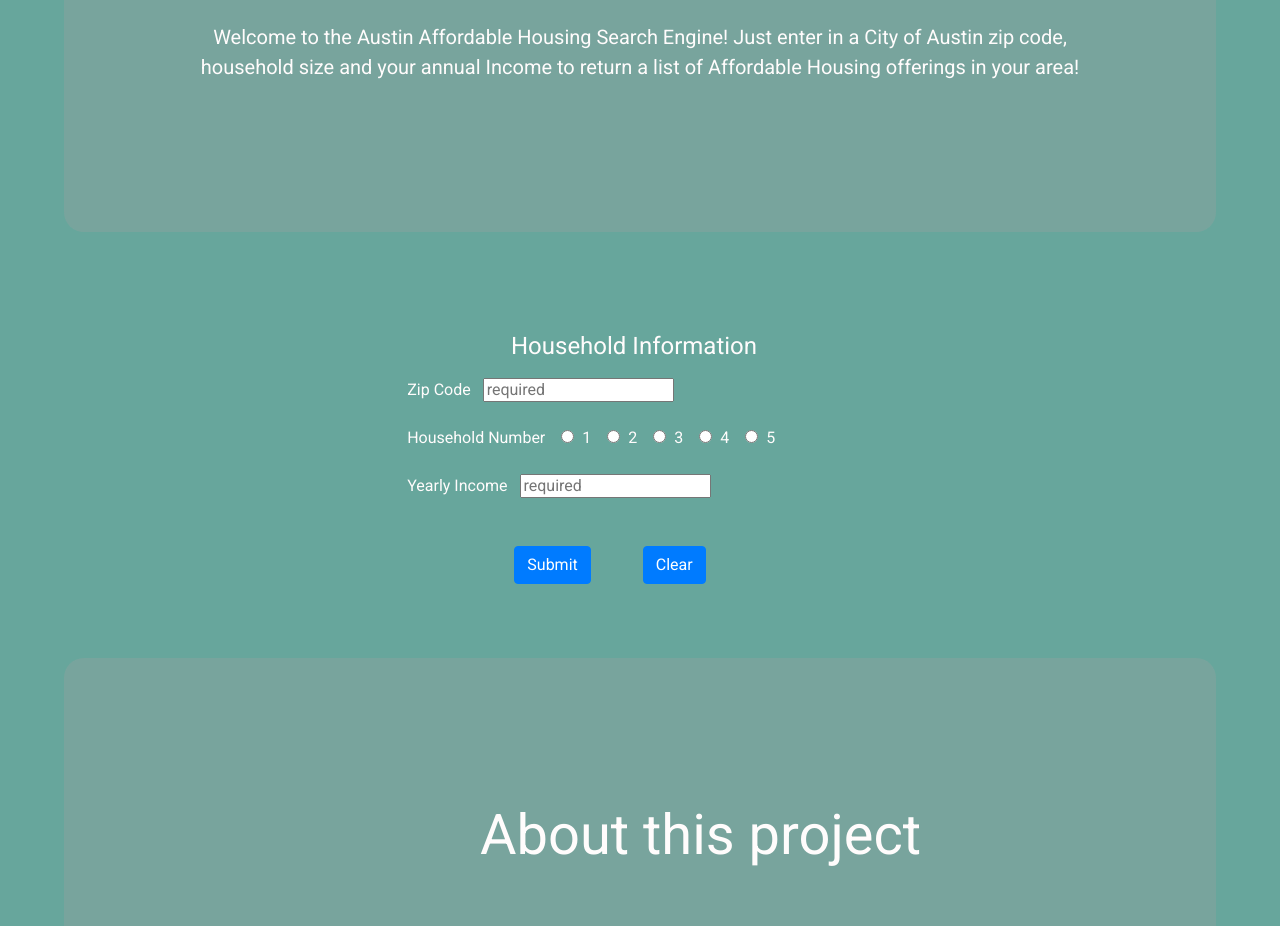
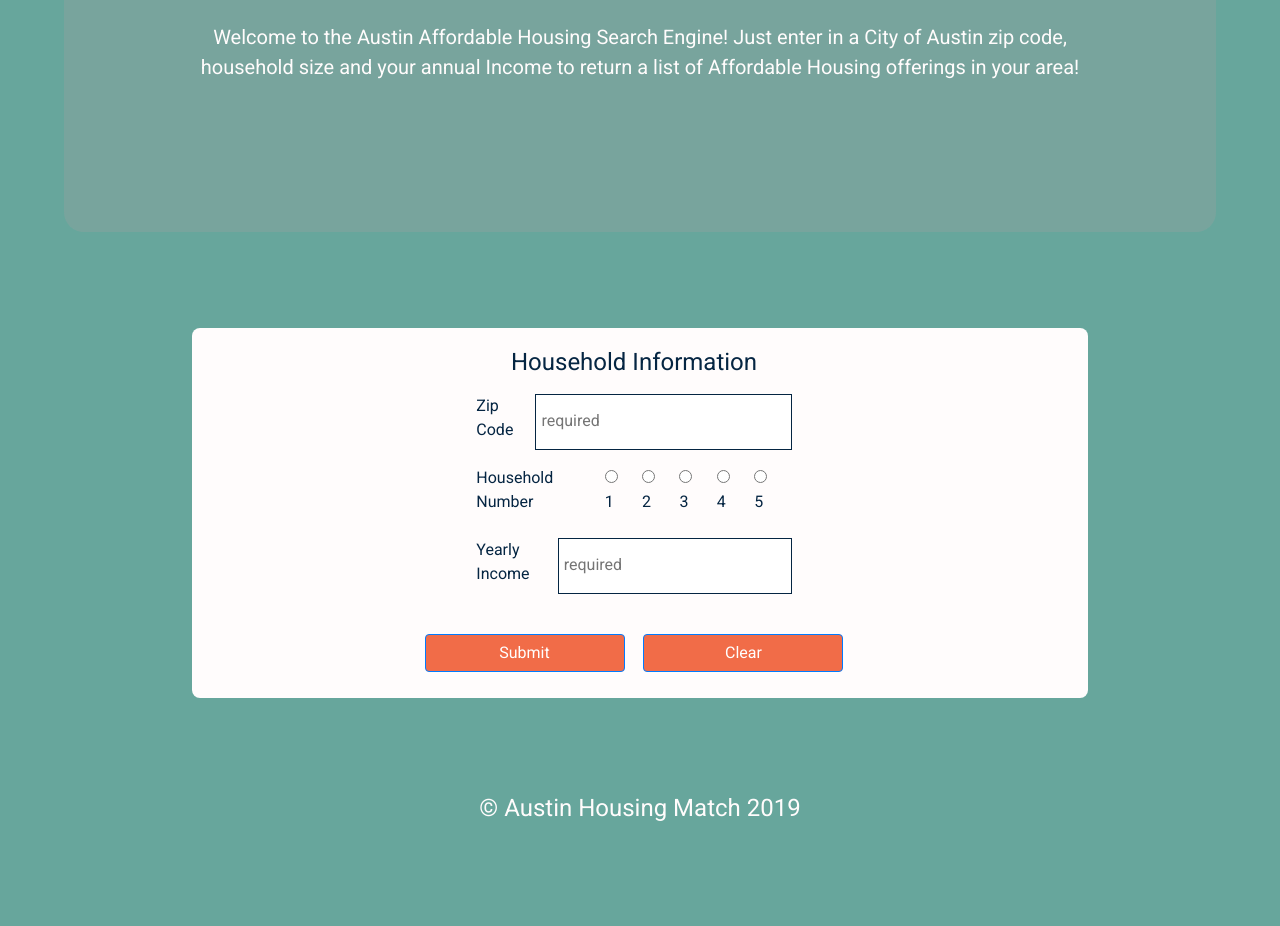
Before and after one commit to social-housing/affordable-housing-atx, a website: page index.html in a window 1280 px wide. Shown: the part 304-1230 px from the top of the page. After the commit the page ends 1134 px from the top, so only its background shows below. Drawn offline with nearby package versions, Linux system fonts and the light colour scheme; grey boxes are pictures that could not be loaded.

Commit message:
updated form styling

```diff
--- a/index.html
+++ b/index.html
@@ -76,7 +76,7 @@
       <div class="form-banner">
         <div class="bg"></div>
         <div class="banner-text">
-          <h1 class="display-4">Hello, Austin!</h1>
+          <h1 class="display-4">Austin Housing Match</h1>
           <p class="lead">Welcome to the Austin Affordable Housing Search Engine! Just enter in a City of Austin zip code, household size and your annual Income to return a list of Affordable Housing offerings in your area!</p>
         </div>
       </div>
@@ -111,7 +111,7 @@
               </div>
             </li>
 
-            <li>
+            <li class="income">
               <label class="mr-2" for="name">Yearly Income</label>
               <input type="text" id="yearly-income" class="text-field" name="income" placeholder="required" required>
             </li>
@@ -175,7 +175,7 @@
     </section><!--/add-resources-->
 
     <footer class="text-center">
-      <h4>Copyright Housing</h4>
+      <h4>&copy; Austin Housing Match 2019</h4>
     </footer>
 
 
--- a/scss/base/_base.scss
+++ b/scss/base/_base.scss
@@ -40,13 +40,49 @@ body {
 
 .about-title,
 .resource-title {
-  @include mq('lg') {
-    margin-left: 26rem;
+  @include mq('md') {
+    margin-left: 8rem;
     margin-top: 6rem;
   }
 
+  @include mq('lg') {
+    margin-left: 15rem;
+    margin-top: 6rem;
+  }
+
+  @include mq('xl') {
+    margin-left: 20rem;
+    margin-top: 6rem;
+  }
+}
+
+.resource-title {
+  @include mq('md') {
+    margin-left: 5rem;
+    margin-top: 6rem;
+  }
+
+  @include mq('lg') {
+    margin-left: 12rem;
+    margin-top: 6rem;
+  }
+
+  @include mq('xl') {
+    margin-left: 18rem;
+    margin-top: 6rem;
+  }
 }
 
 a {
   color: $dark-blue;
 }
+
+#about-me,
+#additional-resources {
+  display: none;
+}
+
+
+#form-section {
+  margin-bottom: 6rem;
+}
--- a/scss/components/_buttons.scss
+++ b/scss/components/_buttons.scss
@@ -0,0 +1,16 @@
+//****************************
+//Base Stylessheet
+//****************************
+
+#submit {
+  width: 200px;
+  margin: auto;
+  background-color: $color-secondary;
+  margin-right: 15px;
+}
+
+#clear {
+  width: 200px;
+  margin: auto;
+  background-color: $color-secondary;
+}
--- a/scss/components/_forms.scss
+++ b/scss/components/_forms.scss
@@ -1,6 +1,16 @@
 //****************************
 //forms
 //****************************
+#housing-form {
+  background-color: $white;
+  border-radius: .5rem;
+  width: 70%;
+  color: $dark-blue;
+  margin: 0 auto;
+  padding-top: 1rem;
+  padding-bottom: 1rem;
+}
+
 
 .sign-up {
   margin: 0 auto;
@@ -27,6 +37,12 @@ li {
   margin-bottom: 1rem;
 }
 
+.text-field {
+  border: 1px solid $dark-blue;
+  width: 100%;
+  padding: 5px;
+}
+
 .input-buttons {
   margin-top: 1.5rem;
   text-align: center;
@@ -39,3 +55,16 @@ li {
 .news-heading {
   display: flex;
 }
+
+.income,
+.zipcode {
+  display: flex;
+}
+
+.income .label {
+  margin: 2rem;
+}
+
+.income .input {
+  width: 70%;
+}
--- a/scss/utilities/_variables.scss
+++ b/scss/utilities/_variables.scss
@@ -14,5 +14,6 @@ $dark-blue: #052542;
 $breakpoints: (
   'sm': 320px,
   'md': 768px,
-  'lg': 1024px,
+  'lg': 992px,
+  'xl': 1200px,
 );
```
Also changed, not shown: css/style.css, 1 other file.
